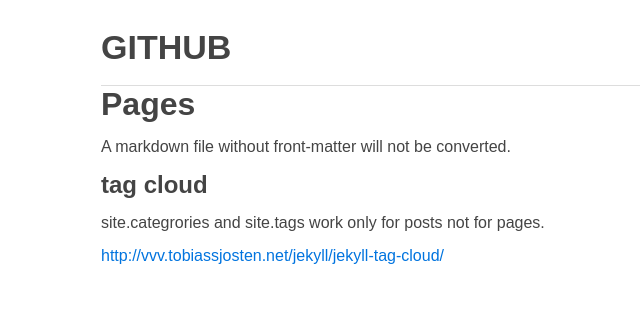
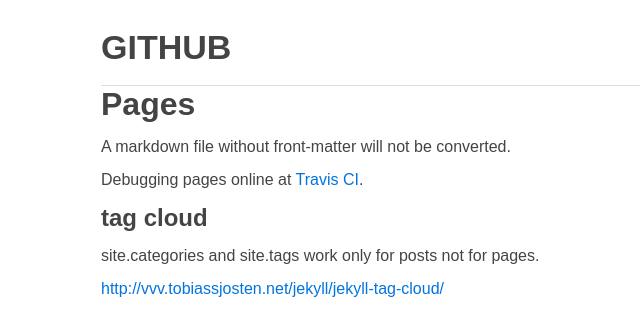
Before and after one commit to jintonic/jintonic.github.io, a Jekyll site: the page built from cs/github/index.md, in a window 1280 px wide. Shown: the top 336 px of the page, without its empty margins (199-839 px from the left). Built offline with Jekyll 4.4.1, drawn with Linux system fonts in a browser that asks for light colours; comment, search, counter and statistics services are not loaded.

Commit message:
added Travis CI

```diff
--- a/cs/github/index.md
+++ b/cs/github/index.md
@@ -9,9 +9,11 @@ Pages
 
 A markdown file without front-matter will not be converted.
 
+Debugging pages online at [Travis CI](https://travis-ci.org).
+
 tag cloud
 ---------
 
-site.categrories and site.tags work only for posts not for pages.
+site.categories and site.tags work only for posts not for pages.
 
 [http://vvv.tobiassjosten.net/jekyll/jekyll-tag-cloud/](http://vvv.tobiassjosten.net/jekyll/jekyll-tag-cloud/)
```
